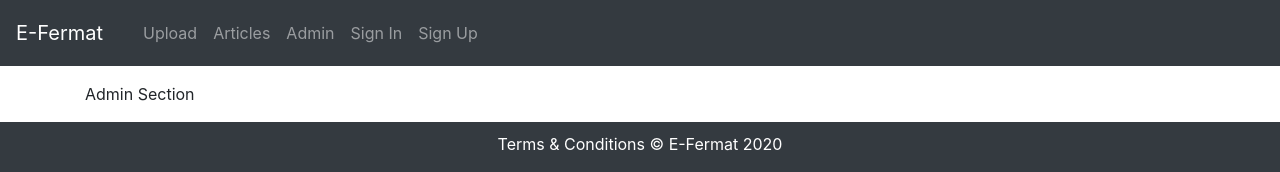
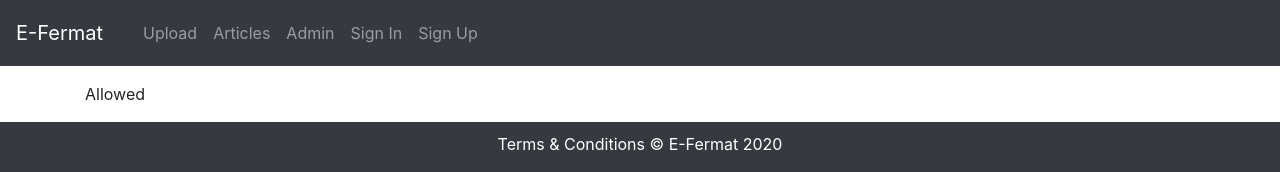
Before and after one commit to parth-v/review, a React (Create React App) app: page /admin in a window 1280 px wide. Shown: the top 172 px of the page. Built offline with nearby package versions, Linux system fonts and the light colour scheme.

Commit message:
added private route

```diff
--- a/src/App.js
+++ b/src/App.js
@@ -10,6 +10,7 @@ import ArticleDetail from './components/ArticleDetail';
 import AdminSection from './components/AdminSection';
 import SignInSection from './components/SignInSection';
 import SignUpSection from './components/SignUpSection';
+import PrivateRoute from './components/PrivateRoute';
 import TopNav from './components/TopNav';
 import Footer from './components/Footer';
 
@@ -23,7 +24,7 @@ const App = () => {
             <Route path="/upload" component={UploadSection} />
             <Route exact path="/articles" component={ArticleSection} />
             <Route path="/articles/:paperId" component={ArticleDetail}/>
-            <Route path="/admin" component={AdminSection} />
+            <PrivateRoute path="/admin" component={AdminSection} />
             <Route path="/signin" component={SignInSection} />
             <Route path="/signup" component={SignUpSection} />
           </Switch>
--- /dev/null
+++ b/src/components/PrivateRoute.js
@@ -0,0 +1,14 @@
+import React from 'react';
+
+const PrivateRoute = (props) => {
+	const isAuthenticated = true;
+	return (
+		isAuthenticated ? (
+			<div>Allowed</div>
+		) : (
+			<div>Not allowed</div>
+		)
+	);
+};
+
+export default PrivateRoute;
```
